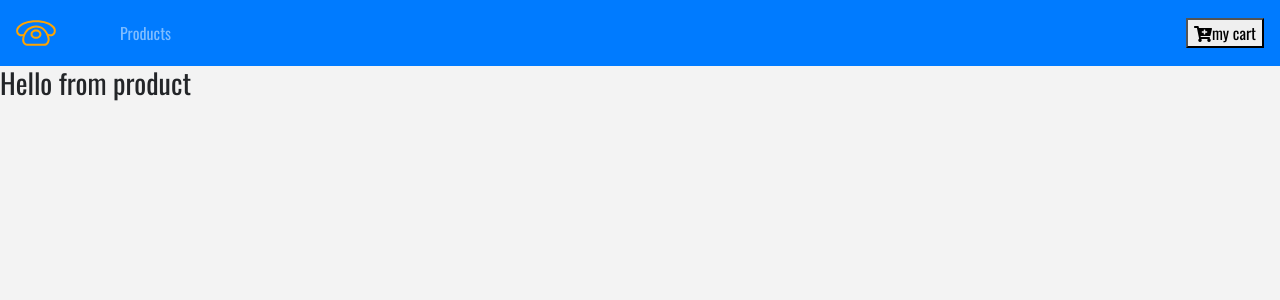
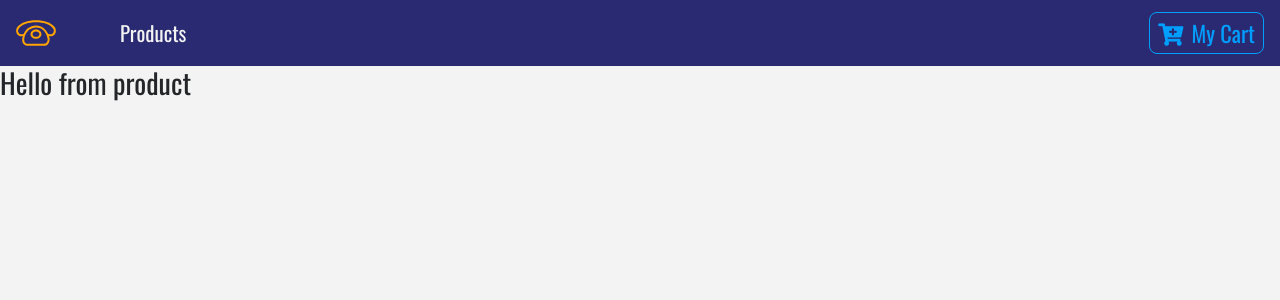
Before and after one commit to robertmc1/ecomerce_react, a React (Create React App) app: page / in a window 1280 px wide. Shown: the top 300 px of the page. Built offline with nearby package versions, Linux system fonts and the light colour scheme.

Commit message:
Created component butoon and finished navbar styles

```diff
--- /dev/null
+++ b/src/components/Boton.js
@@ -0,0 +1,22 @@
+import styled from 'styled-components';
+
+export const ButtonContainer = styled.button`
+    text-transform:capitalize;
+    font-size: 1.4rem;
+    background: transparent ;
+    border: 0.05rem solid var(--lightBlue);
+    color: var(--lightBlue);
+    border-radius: 0.5rem;
+    padding: 0.2rem 0.5rem;
+    cursor: pointer;
+    margin: 0.2rem 0.5rer 0.2 rem 0.5rem;
+    transition: all s ease-in-out;
+    &:hover{
+        background: var(--lightBlue);
+        color: var(--mainBlue);
+    }
+    &:focus{
+        outline: none;
+    }
+
+`
--- a/src/components/Navbar.js
+++ b/src/components/Navbar.js
@@ -1,12 +1,14 @@
 import React, { Component } from 'react';
 import {Link} from 'react-router-dom';
 import logo2 from '../logo2.svg';
+import styled from 'styled-components';
+import {ButtonContainer} from './Boton';
 
 export default class componentName extends Component {
     render() {
         return (
             <div>
-                <nav className="navbar navbar-expend-sm bg-primary navbar-dark px-sm">
+                <NavWrapper className="navbar navbar-expend-sm navbar-dark px-sm">
                     {/*
                     https://www.iconfinder.com/icons/1243689/call_phone_icon
                     Creative Commons (Attribution 3.0 Unported);
@@ -22,13 +24,24 @@ export default class componentName extends Component {
                         </li>
                     </ul>
                     <Link to='/cart' className="ml-auto">
-                        <button>
-                            <i className="fas fa-cart-plus" />
+                        <ButtonContainer>
+                            <span className="mr-2">
+                                <i className="fas fa-cart-plus" />
+                            </span>
                             my cart
-                        </button>
+                        </ButtonContainer>
                     </Link>
-                </nav>
+                </NavWrapper>
             </div>
         )
     }
 }
+
+const NavWrapper = styled.nav`
+    background: var(--mainBlue);
+    .nav-link{
+        color: var(--mainWhite) !important;
+        font-size: 1.3rem;
+        text-transform: capitalize;
+    }
+`
```
